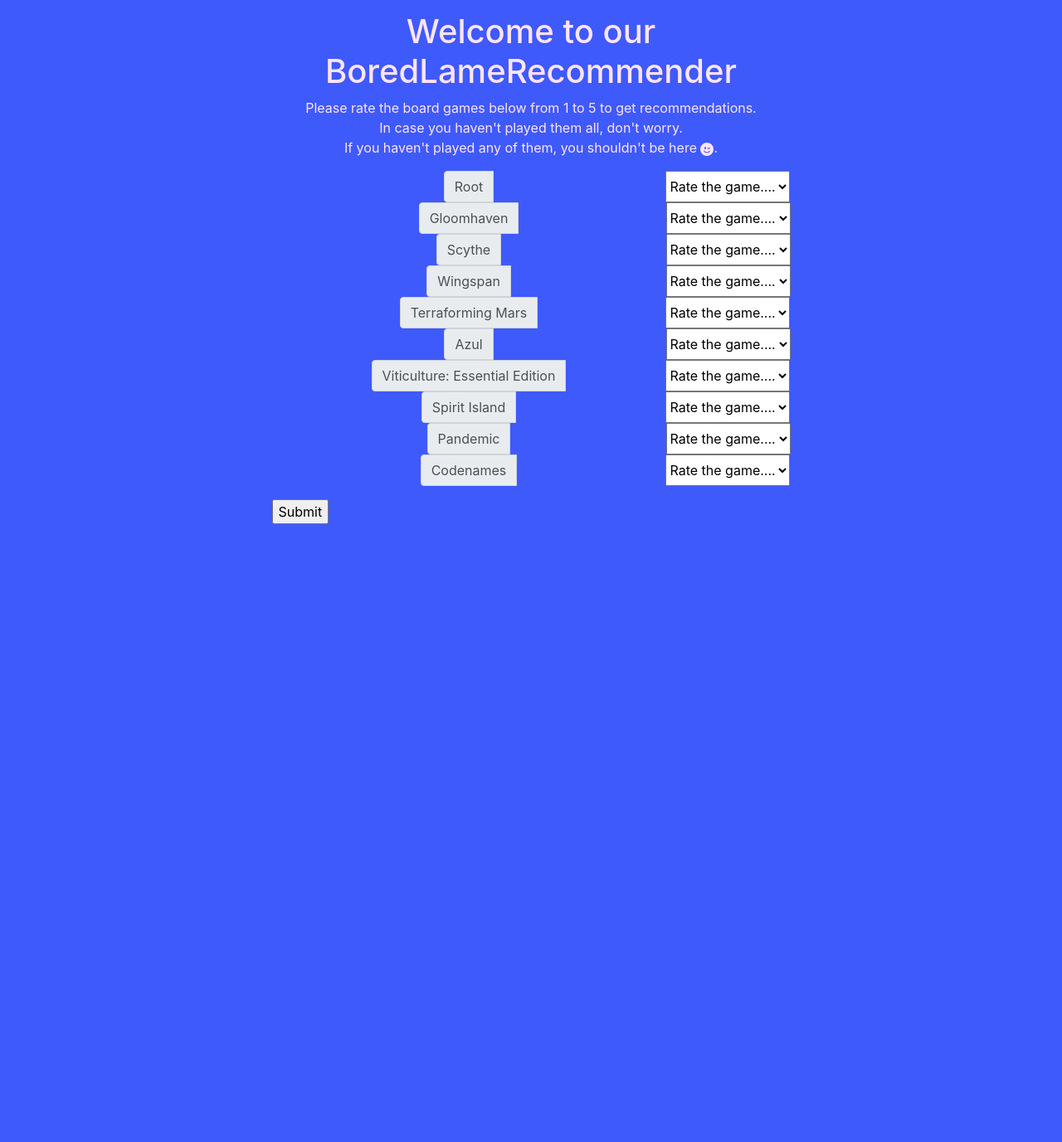
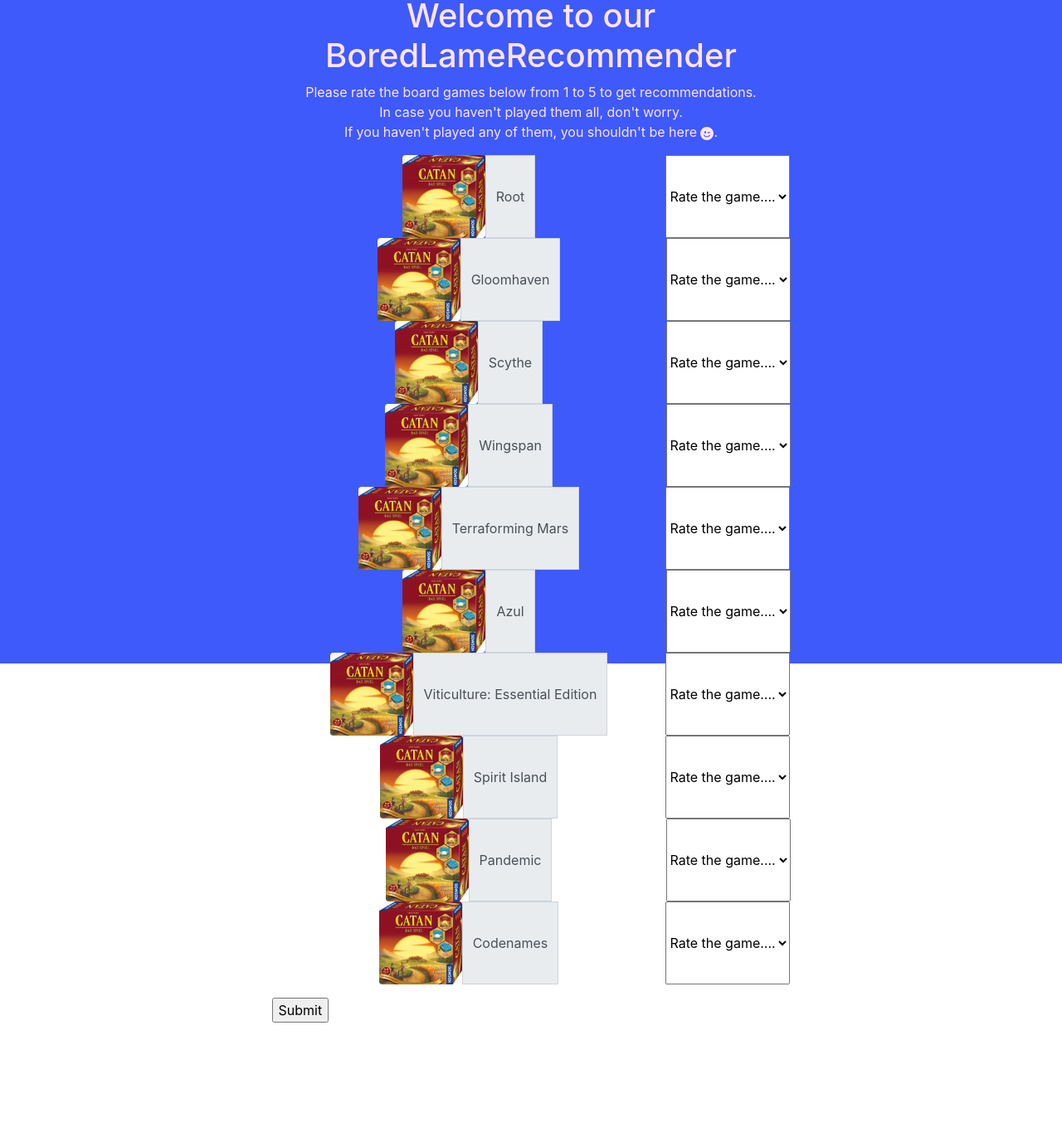
Before and after one commit to Ruebe92/BoredLameRecommender, a Flask app: page / in a window 1280 px wide. Shown: the whole page at 83% size. Before the commit the page ends 632 px from the top, so only its background shows below. Run offline with Flask 2, Linux system fonts and the light colour scheme.

Commit message:
dummy image now works

```diff
--- a/flask_app/templates/index.html
+++ b/flask_app/templates/index.html
@@ -33,6 +33,7 @@
 
                     <div class="input-group mb-3">
                     <div class="input-group-prepend", style="margin:auto;">
+                    <img src={{url_for('static', filename='catan.jpg')}} class="rounded mx-auto d-block" alt="Responsive Image" width="100" height="100">
                     <label class="input-group-text" for="inputGroupSelect01">{{ i }}</label>
                     </div>
                     <select name="{{ i }}">
```
Also changed, not shown: flask_app/static/catan.jpg (added), 2 other files.
